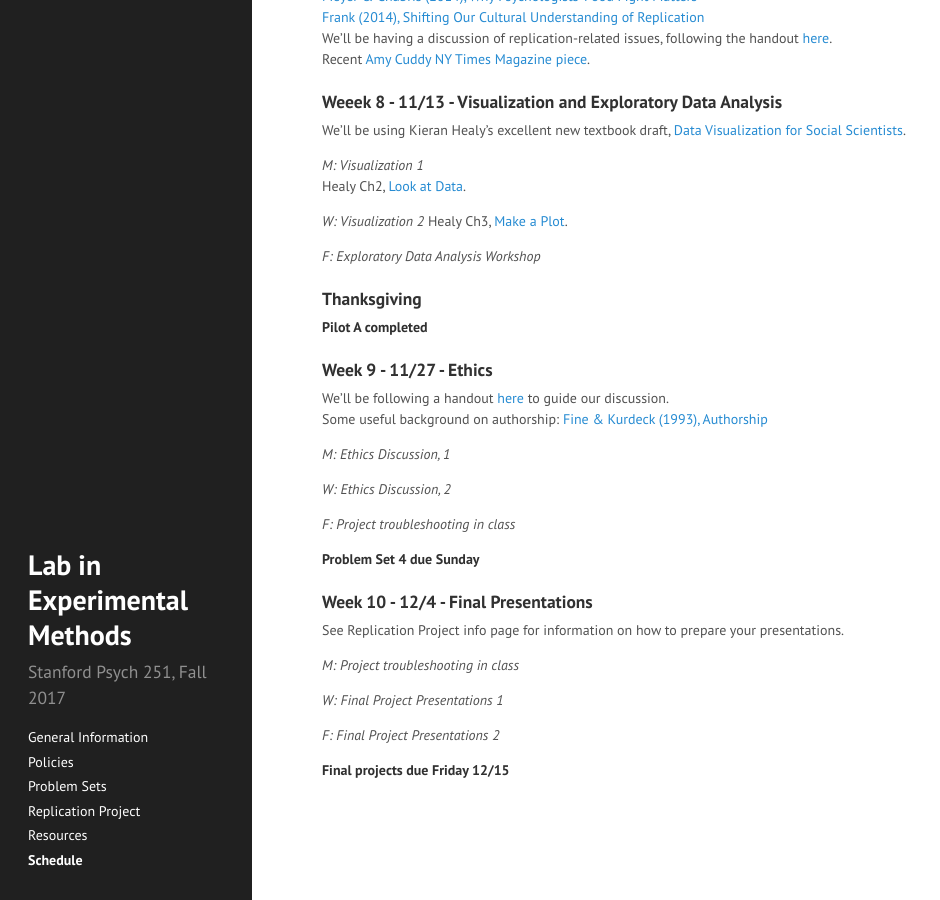
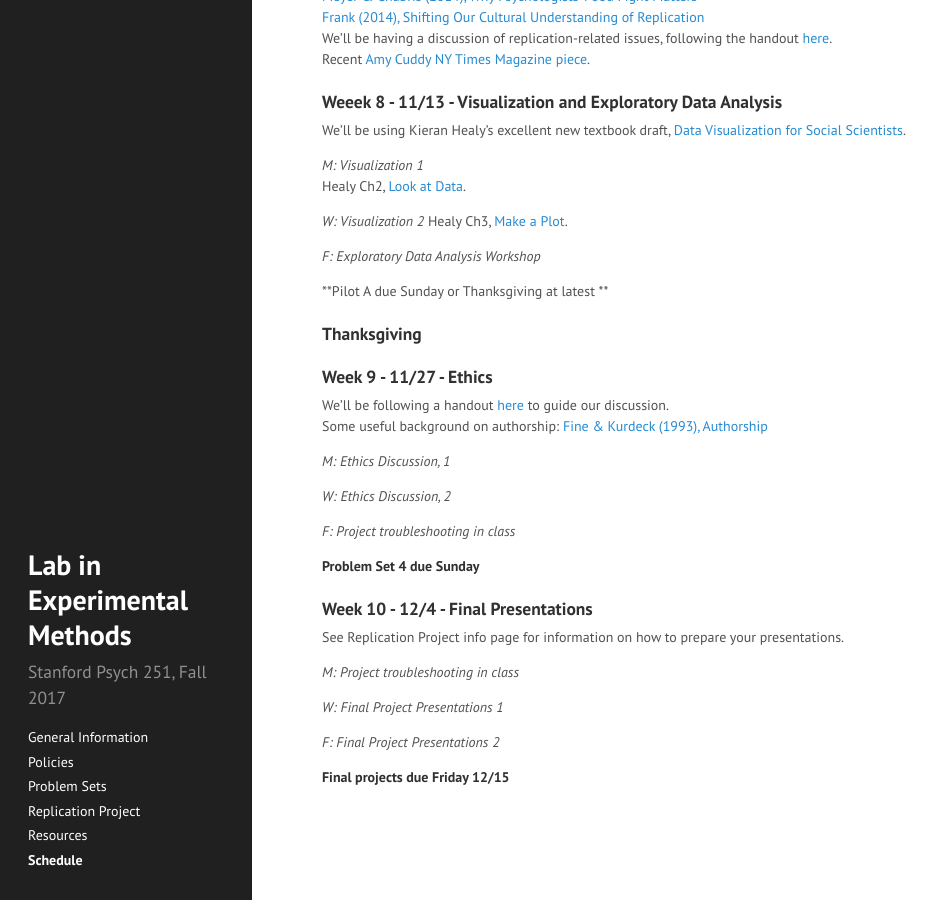
Before and after one commit to psych251/old_website, a Jekyll site: the page built from schedule.md, in a window 1280 px wide and 900 px high, scrolled down 2043 px. Shown: the whole window, without its empty margins (0-940 px from the left). Built offline with Jekyll 4.4.1, drawn with Linux system fonts in a browser that asks for light colours.

Commit message:
Update schedule.md

```diff
--- a/schedule.md
+++ b/schedule.md
@@ -117,9 +117,9 @@ Healy Ch3, [Make a Plot](http://socviz.co/makeplot.html#makeplot).
 
 *F: Exploratory Data Analysis Workshop*
 
+**Pilot A due Sunday or Thanksgiving at latest **
+
 ### Thanksgiving
-
-**Pilot A completed**
 
 ### Week 9 - 11/27 - Ethics
 We'll be following a handout [here](https://docs.google.com/document/d/1XbuBMqIOs0DV80EDs_FdiuhCRtv4mGqZb82kBc60-Yk/edit) to guide our discussion.\\
```
